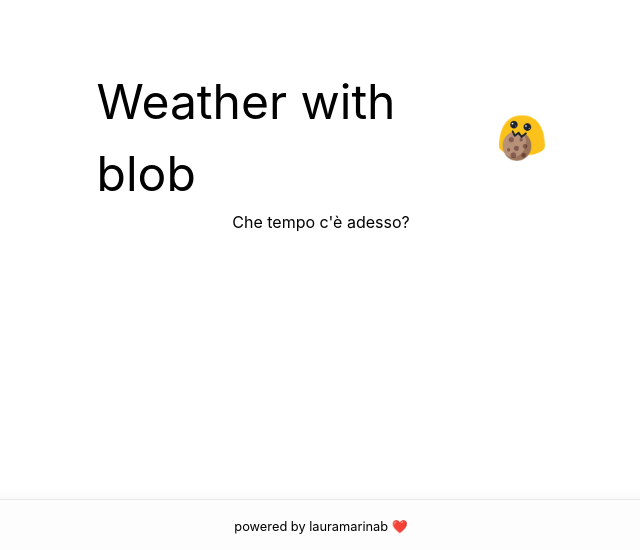
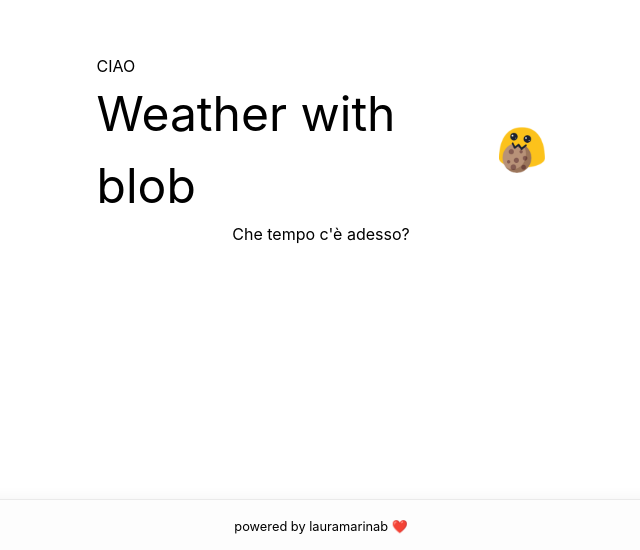
Before and after one commit to lauramarinab/weather, a Next.js app: page / in a window 1280 px wide. Shown: the part 250-800 px from the top of the page, without its empty margins (319-959 px from the left). Built offline with nearby package versions, Linux system fonts and the light colour scheme.

Commit message:
test: remove main.yml file

```diff
--- a/src/views/HomepageView/index.tsx
+++ b/src/views/HomepageView/index.tsx
@@ -5,6 +5,7 @@ export const HomepageView: React.FC = () => {
   const router = useRouter();
   return (
     <>
+      <h2>CIAO</h2>
       <h1 className="title-homepage">
         Weather with blob
         <span>
```
